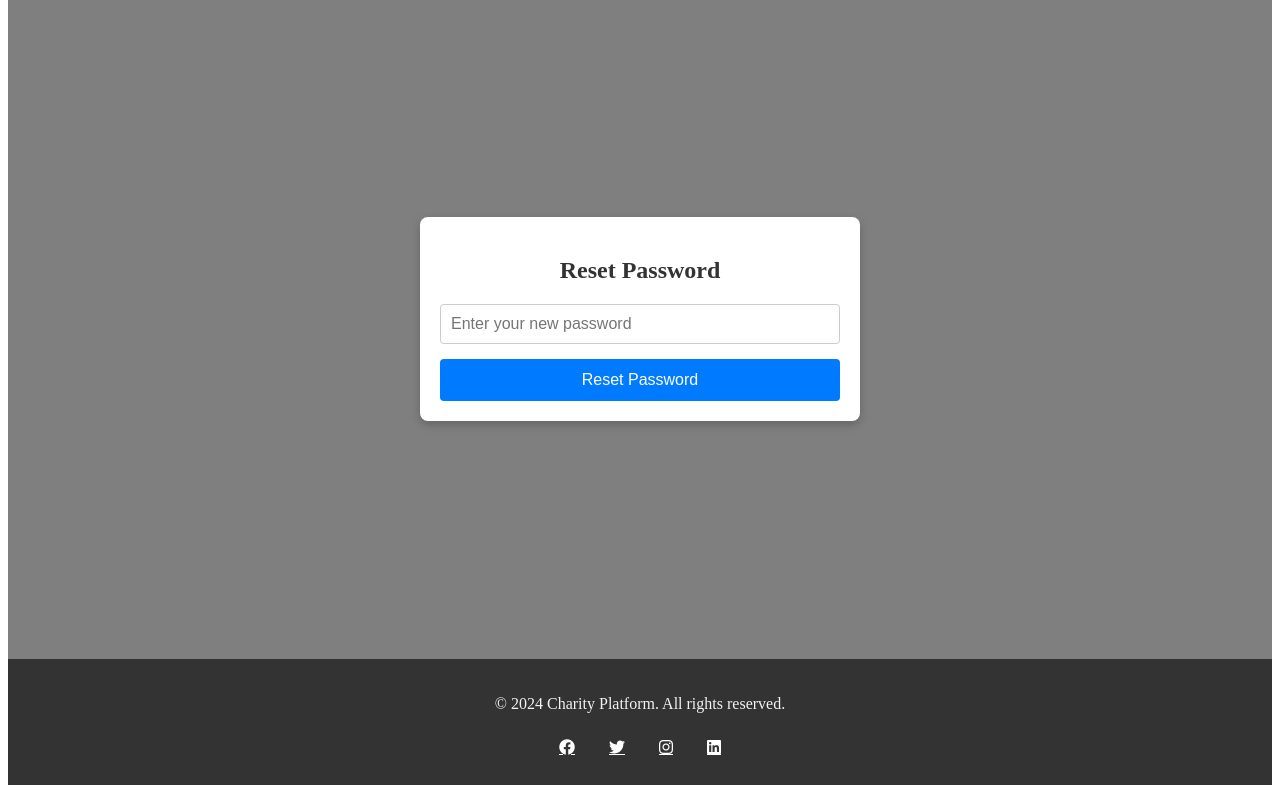
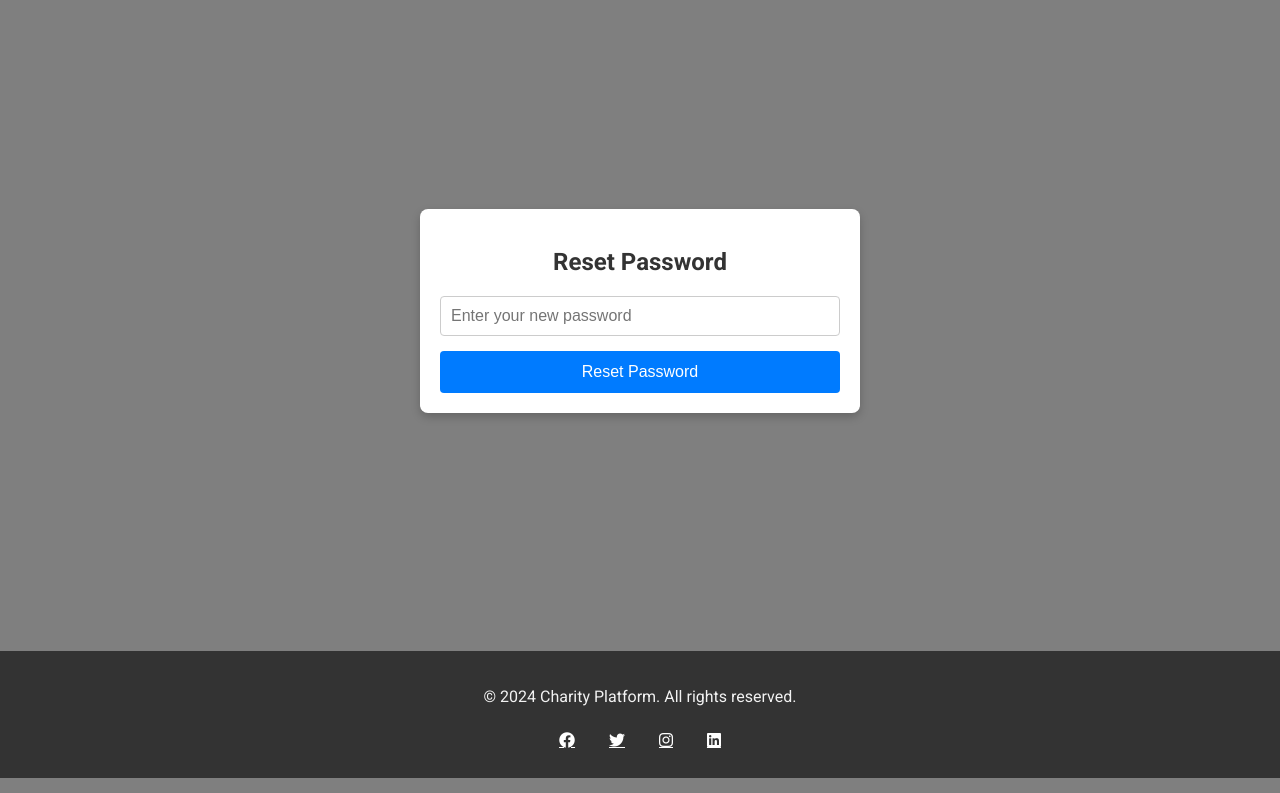
Before and after one commit to GtGt3434/Proto---part-2, a Flask app: template app/templates/reset_password.html in a window 1280 px wide. Shown: the part 102-895 px from the top of the page. Run offline with Flask 3, Linux system fonts and the light colour scheme; the template is opened without the code that fills it, so the values that code supplies are empty; some libraries are stand-ins or nearby versions.

Commit message:
Iteration 5 V4

```diff
--- a/app/routes.py
+++ b/app/routes.py
@@ -82,9 +82,6 @@ def login():
             return render_template('login.html')
     background_image_url = fetch_unsplash_image('charity')
     return render_template('login.html', background_image_url=background_image_url)
-
-from itsdangerous import URLSafeTimedSerializer
-from flask import current_app
 
 @app.route('/forgot_password', methods=['GET', 'POST'])
 def forgot_password():
--- a/app/templates/reset_password.html
+++ b/app/templates/reset_password.html
@@ -1,6 +1,17 @@
 {% extends "base.html" %}
 {% block extra_css %}
 <link rel="stylesheet" href="{{ url_for('static', filename='CSS/forgot-reset_password.css') }}">
+<style>
+    body,
+    html {
+        margin: 0;
+        padding: 0;
+        font-family: 'Roboto', sans-serif;
+        background-image: url('{{ background_image_url }}');
+        background-size: cover;
+        background-position: center;
+    }
+</style>
 {% endblock %}
 {% block content %}
 <main class="password-page">
```
